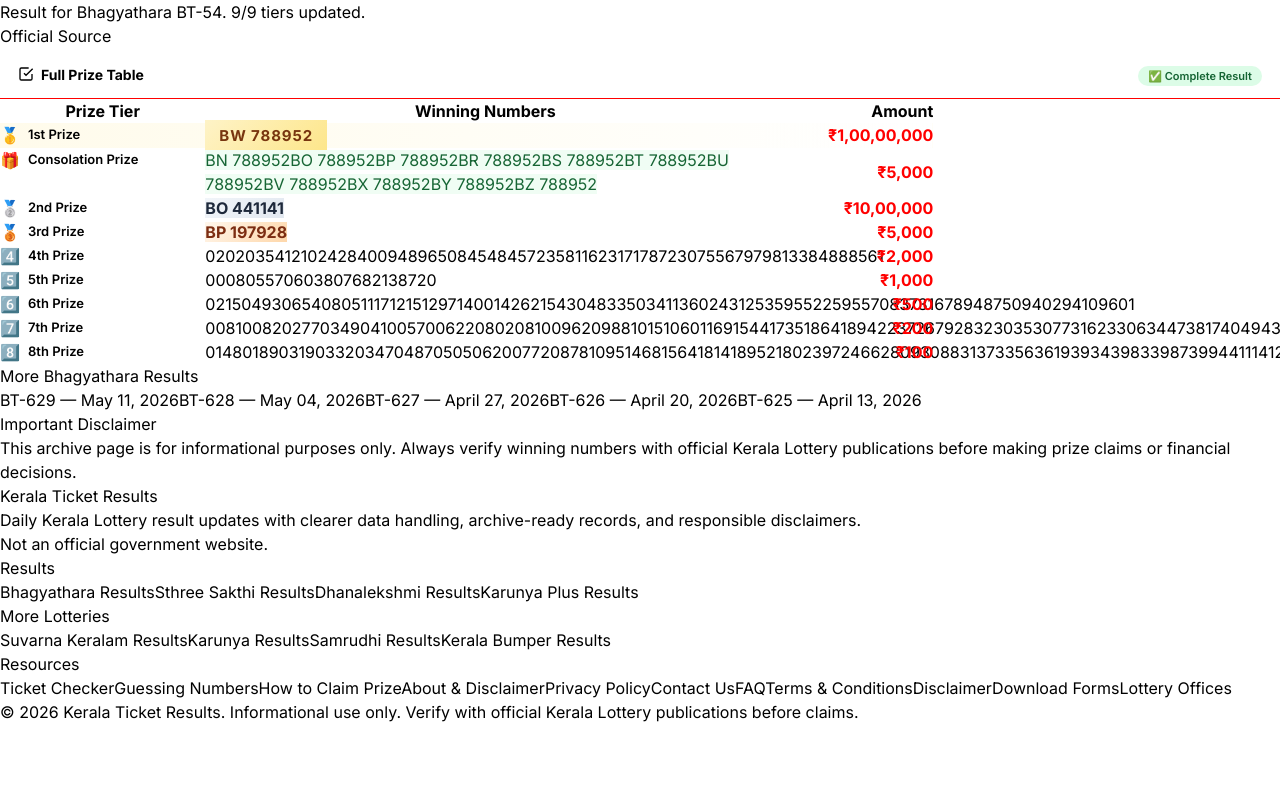
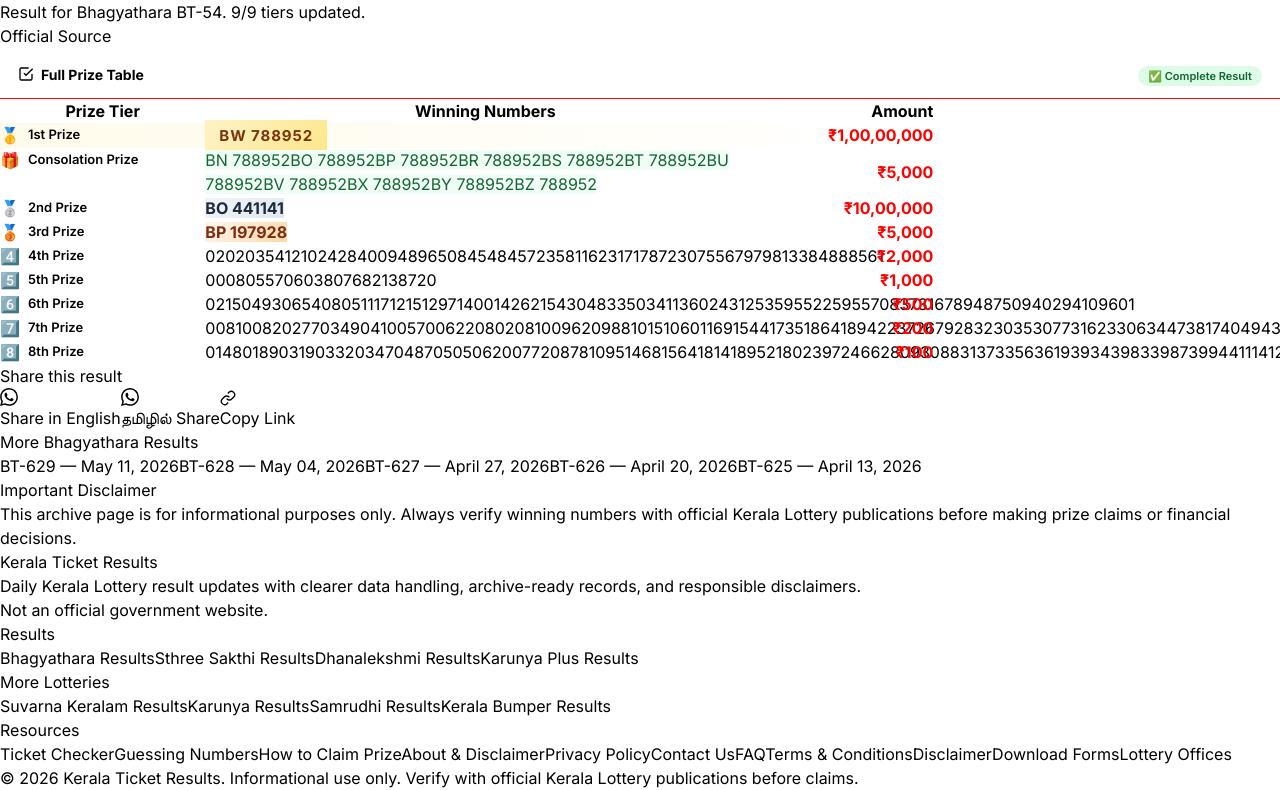
Before and after one commit to dhileep111/kerala-lottery-site, a React (Vite) app in the folder artifacts/kerala-lottery/: page /results/bhagyathara/bt-54 in a window 1280 px wide. Shown: the part 576-1366 px from the top of the page. Before the commit the page ends 1300 px from the top, so only its background shows below. Built offline with nearby package versions, Linux system fonts and the light colour scheme; the HTML template or start-up script is replaced by a standard one.

Commit message:
Update DrawArchivePage.tsx

```diff
--- a/artifacts/kerala-lottery/src/pages/DrawArchivePage.tsx
+++ b/artifacts/kerala-lottery/src/pages/DrawArchivePage.tsx
@@ -4,6 +4,7 @@ import { ResultCard } from '../components/ResultCard';
 import { ResultDetails } from '../components/ResultDetails';
 import { ResultTable } from '../components/ResultTable';
 import { drawPath, getLottery, getResultByDraw, getResultsForLottery, site } from '../data';
+import { ShareResultButton } from '../components/ShareResultButton';
 
 export default function DrawArchivePage() {
   const params = useParams<{ slug: string; drawCode: string }>();
@@ -65,6 +66,7 @@ export default function DrawArchivePage() {
           <div style={{ height: 24 }} />
           <ResultDetails result={result} />
           <ResultTable result={result} />
+          <ShareResultButton lottery={lottery} result={result} />
         </section>
         {!!related.length && (
           <section className="content-card">
```
